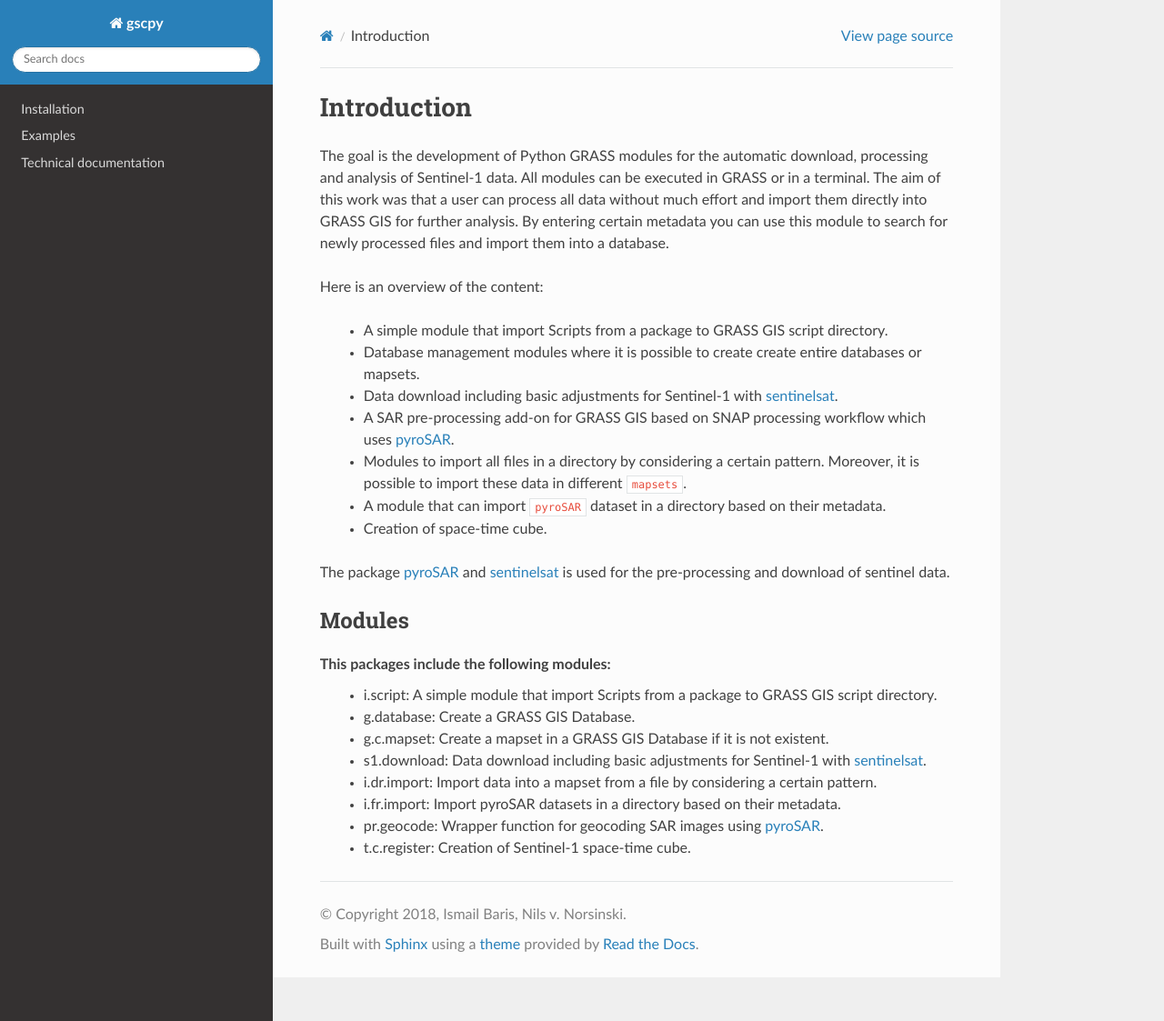
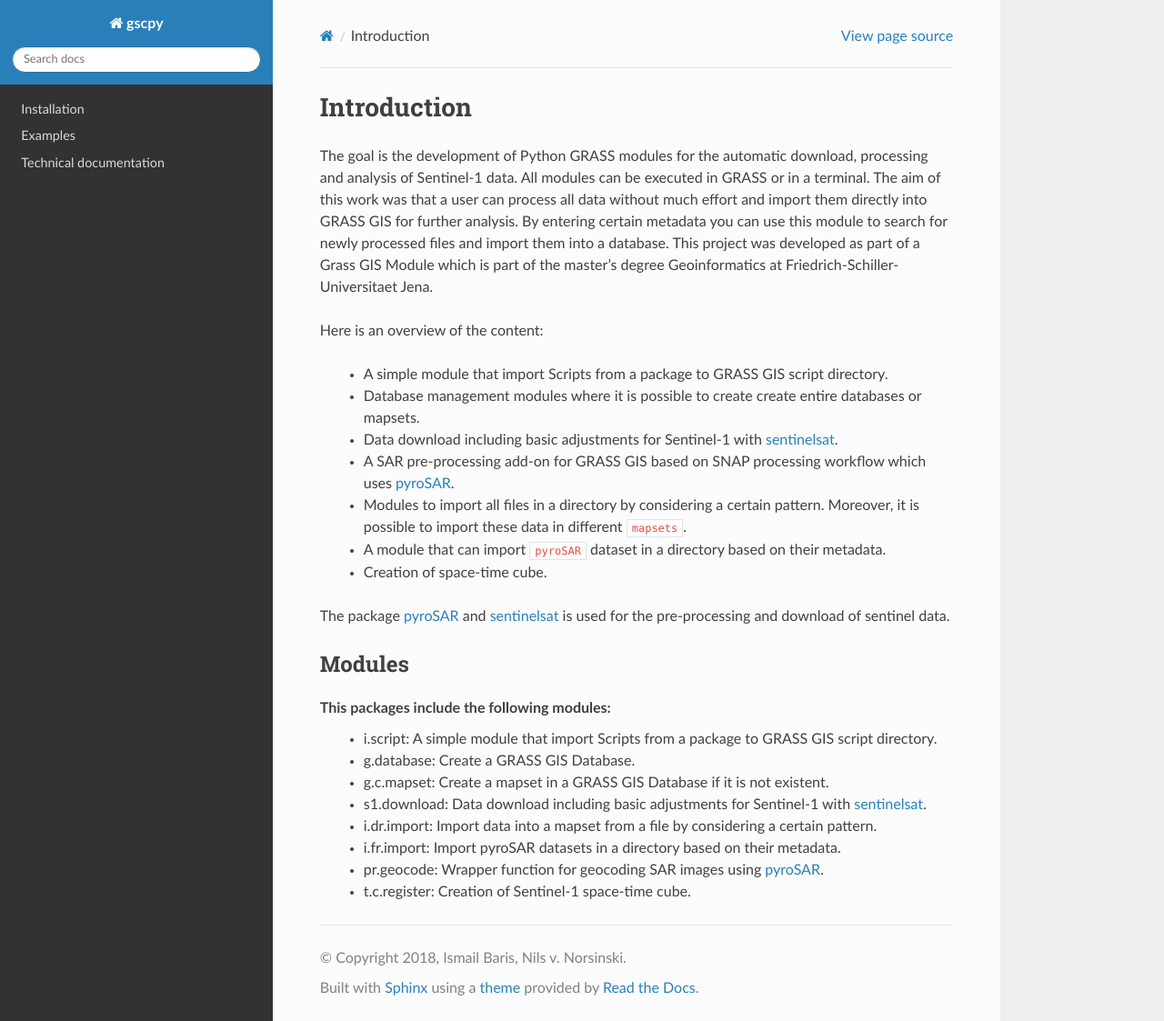
Before and after one commit to ibaris/gscpy, a Sphinx documentation site: the page built from docs/introduction.rst, in a window 1280 px wide and 1123 px high. Shown: the whole window at 91% size. Built offline with Sphinx 7.4.7 and the Read the Docs theme 2.0.0, drawn with Linux system fonts in a browser that asks for light colours; pages that are not in the unit, such as notebooks, are missing from menus.

Commit message:
[Readme.md] improved documentation [introduction.rst] added information about the project

```diff
--- a/docs/introduction.rst
+++ b/docs/introduction.rst
@@ -3,7 +3,8 @@ Introduction
 The goal is the development of Python GRASS modules for the automatic download, processing and analysis of Sentinel-1
 data. All modules can be executed in GRASS or in a terminal. The aim of this work was that a user can process all data
 without much effort and import them directly into GRASS GIS for further analysis. By entering certain metadata you can
-use this module to search for newly processed files and import them into a database.
+use this module to search for newly processed files and import them into a database. This project was developed as part
+of a Grass GIS Module which is part of the master's degree Geoinformatics at Friedrich-Schiller-Universitaet Jena.
 
 
 Here is an overview of the content:
```
Also changed, not shown: README.md (+5 -0 lines).
